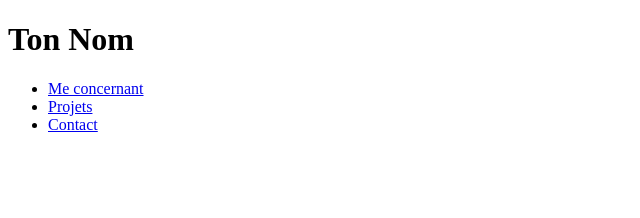
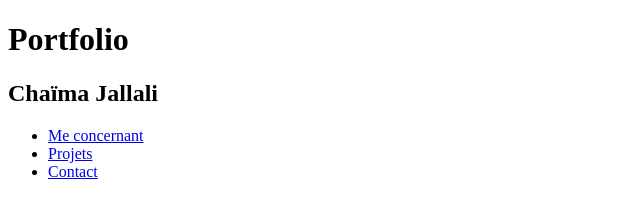
Before and after one commit to hanamichou/Portfolio, a plain HTML site: page index.html in a window 1280 px wide. Shown: the whole page, without its empty margins (0-640 px from the left). Drawn offline with Linux system fonts and the light colour scheme.

Commit message:
Update index.html

```diff
--- a/index.html
+++ b/index.html
@@ -5,7 +5,8 @@
 </head>
 <body>
     <header>
-        <h1>Ton Nom</h1>
+        <h1>Portfolio</h1>
+        <h2> Chaïma Jallali </h2>
         <nav>
             <ul>
                 <li><a href="#profil">Me concernant</a></li>
```
